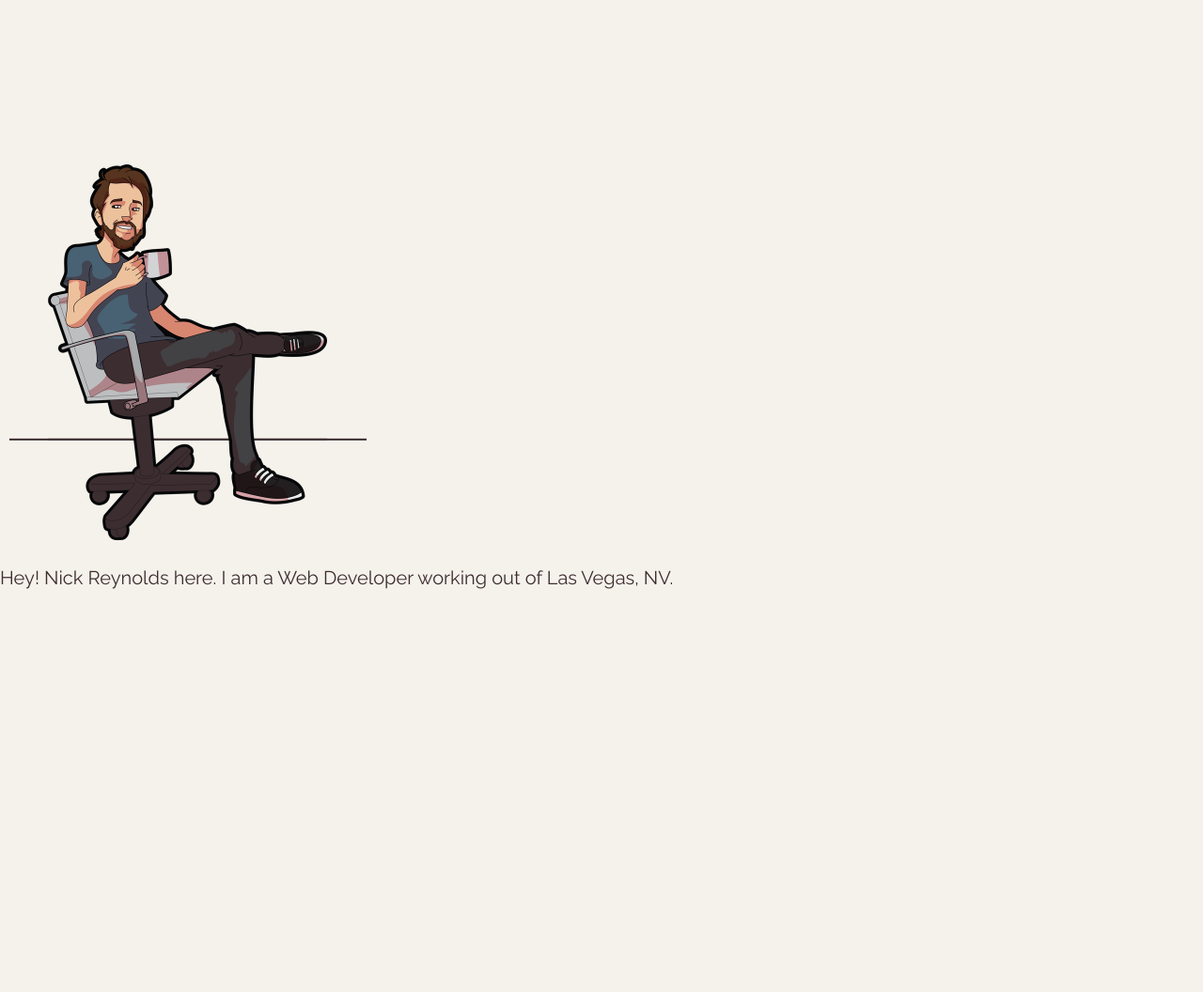
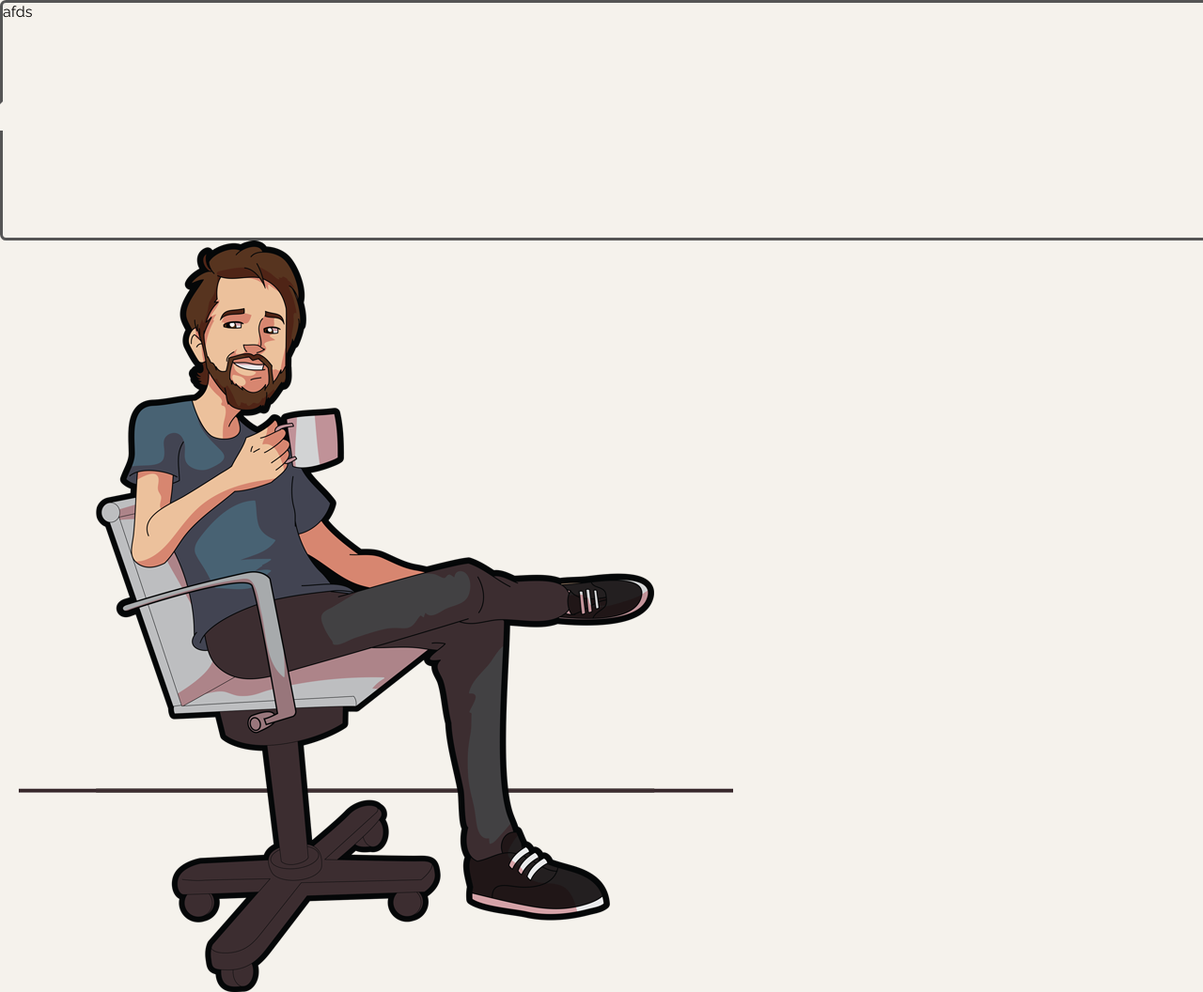
Before and after one commit to Reynoldsn/coffeewithnick, a plain HTML site: page index.html in a window 1280 px wide. Shown: the whole page at 94% size. Before the commit the page ends 800 px from the top, so only its background shows below. Drawn offline with Linux system fonts and the light colour scheme; a web font is replaced by a local one.

Commit message:
feat: creates chat bubble

```diff
--- a/index.html
+++ b/index.html
@@ -9,19 +9,21 @@
 	</head>
 	<body>
 		<div class="container">
-			<div class="row">
-				<div class="col-xs-12 col-md-5">
-					<img id="myImg" src="./images/reynoldsn-underline-better.png">
-				</div>
-				<div class="col-xs-12 col-md-7">
-					<p id="myP"> Hey! Nick Reynolds here. I am a Web Developer working out of Las Vegas, NV.</p>
-					</p>
-					<ul class="myPages">
-						<a href="https://github.com/Reynoldsn" target="_blank"><li class="brandico-github"></li></a>
-						<a href="https://www.instagram.com/coffeewithnick/" target="_blank"><li class="brandico-instagram"></li></a>
-					</ul>
-				</div>
+			<div class="bubble-container">
+				<div class="chat-bubble">afds</div>
 			</div>
+			<div class="">
+				<img class="my-img" src="./images/reynoldsn-underline-better.png">
+			</div>
+<!-- 			<p class="myP">Hey! Nick Reynolds here. I am a Web Developer working out of Las Vegas, NV.</p>
+			<ul class="my-pages">
+				<li class="brandico-github">
+					<a href="https://github.com/Reynoldsn" target="_blank"></a>
+				</li>
+				<li class="brandico-instagram">
+					<a href="https://www.instagram.com/coffeewithnick/" target="_blank"></a>
+				</li>
+			</ul> -->
 		</div>
 	</body>
 </html>
--- a/styles.css
+++ b/styles.css
@@ -1,44 +1,59 @@
-@import url(http://weloveiconfonts.com/api/?family=brandico|entypo|zocial);
-
-/* brandico */
-[class*="brandico-"]:before {
-  font-family: 'brandico', sans-serif;
-  font-size: 25px;
-  color: #3D2D30;
-}
-
-/* zocial */
-[class*="zocial-"]:before {
-  font-family: 'zocial', sans-serif;
-  font-size: 25px;
-  color: #3D2D30;
-}
-/* zocial */
-[class*="entypo-"]:before {
-  font-family: 'entypo', sans-serif;
-  font-size: 25px;
-  text-align: center;
-}
 * {
   font-family: "Raleway", "HelveticaNeue", "Helvetica Neue", Helvetica, Arial, sans-serif;
 }
+
 body {
   background-color: #f5f2ec;
 }
-.container li {
-  margin-right: 10px;
-  display: inline-block;
+
+.chat-bubble {
+  position: relative;
+  background: transparent;
+  border-radius: .4em;
+  border: 3px solid #555;
+  height: 250px;
+  width: 100%;
 }
-.container {
-  margin-top: 175px;
-  width: 84%;
+
+.chat-bubble:before {
+  content: '';
+  position: absolute;
+  left: -20px;
+  top: 40%;
+  width: 0;
+  height: 0;
+  border: 40px solid transparent;
+  border-right-color: #555;
+  border-left: 0;
+  border-bottom: 0;
+  margin-left: -20px;
 }
-#myImg {
-  width: 400px;
-  margin-bottom: 4em;
+
+.chat-bubble:after {
+  content: '';
+  position: absolute;
+  left: -30px;
+  top: 38%;
+  bottom: 114px;
+  border: 40px solid transparent;
+  border-right-color: #f5f2ec;
+  border-left: 0;
+  border-bottom: 0;
 }
-#myP {
-  font-size: 20px;
-  color: #3D2D30;
-  margin-top: -40px;
+
+@media only screen and (min-device-width : 320px) and (max-device-width: 568px) {
+  .container {
+    padding: 450px 0 0;
+  }
+
+  .my-img {
+    width: 700px;
+    height: auto;
+  }
+
+  .bubble-container {
+    position: absolute;
+    right: 65px;
+    width: 500px;
+  }
 }
```
